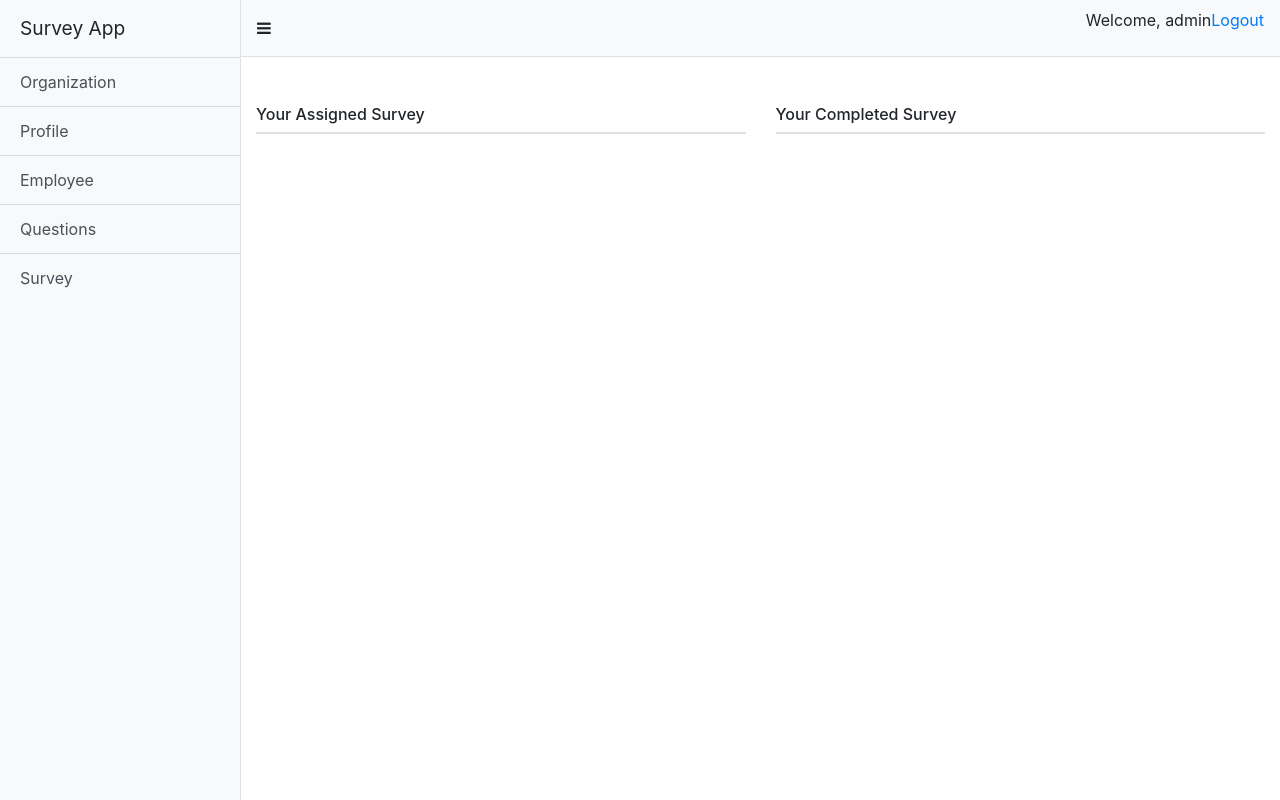
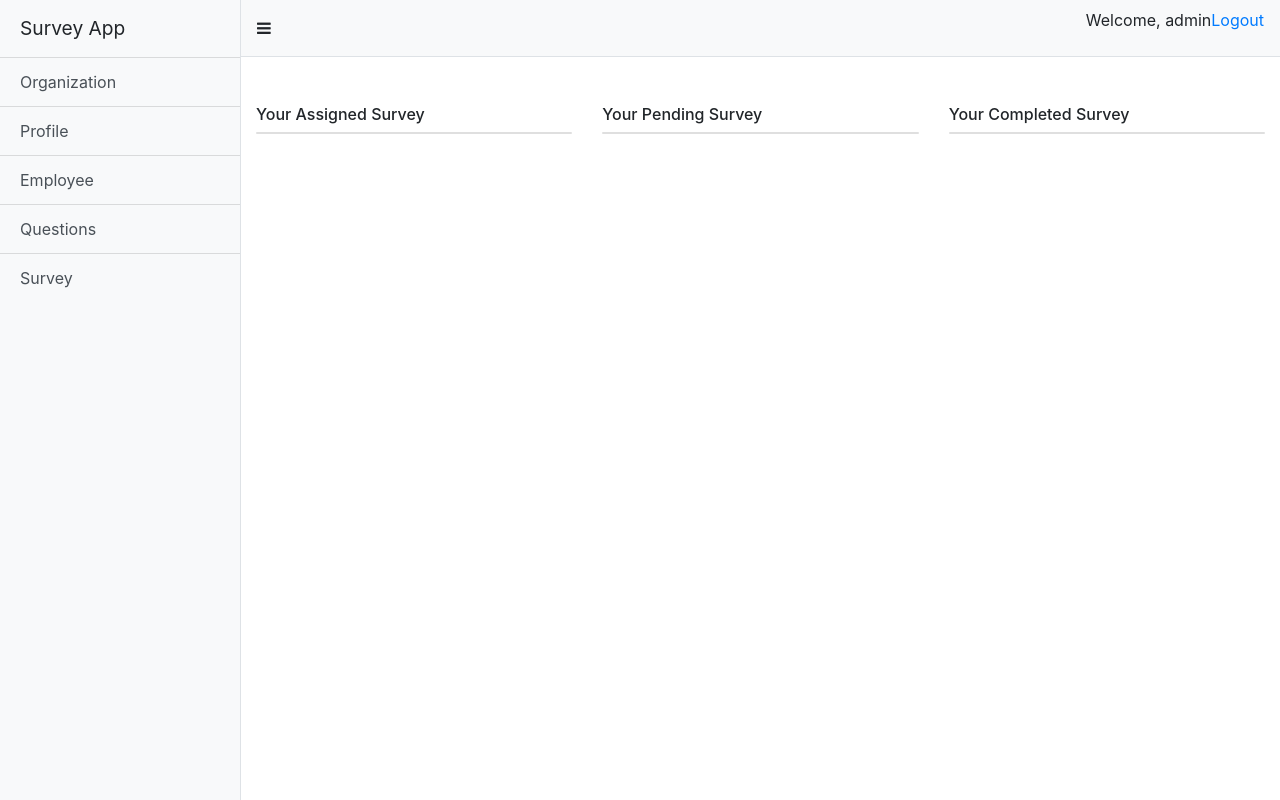
Before and after one commit to asatiratnesh/SurveyAssig, a Django app: page /surveyListEmployee in a window 1280 px wide. Run offline with Django 3.2, Linux system fonts and the light colour scheme; a user stored in the database is signed in; data that the repository does not hold is empty; some libraries are stand-ins or nearby versions.

Commit message:
resume survey code

```diff
--- a/SurveyApp/survey/models.py
+++ b/SurveyApp/survey/models.py
@@ -97,3 +97,6 @@ class Survey_Result(models.Model):
     answer_status = models.BooleanField()
     created_at = models.DateTimeField(auto_now_add=True)
     updated_at = models.DateTimeField(auto_now=True)
+
+    def __str__(self):
+        return self.answer
--- a/SurveyApp/survey/templates/survey/survey_assign.html
+++ b/SurveyApp/survey/templates/survey/survey_assign.html
@@ -1,7 +1,7 @@
 {% extends 'survey/base.html' %}
 
 {% block content %}
-    <h5>Questions List in Survey</h5>
+    <h5>Assign Survey to users</h5>
      <form class="form-horizontal" method="post" action="{% url 'saveAssignSurvey' %}">
           {% csrf_token %}
         <input type="hidden" value="{{survey_id}}" name="survey_id">
--- a/SurveyApp/survey/templates/survey/survey_employee.html
+++ b/SurveyApp/survey/templates/survey/survey_employee.html
@@ -3,7 +3,7 @@
 {% block content %}
     <br></br>
 <div class="row">
-    <div class="col-md-6">
+    <div class="col-md-4">
         <h6>Your Assigned Survey</h6>
         <div class="card">
             <ul class="list-group">
@@ -18,7 +18,22 @@
         </div>
     </div>
 
-    <div class="col-md-6">
+    <div class="col-md-4">
+        <h6>Your Pending Survey</h6>
+        <div class="card">
+            <ul class="list-group">
+                {% if survey_list_pending_empl %}
+                    {% for survey in survey_list_pending_empl %}
+                        <li class="list-group-item">
+                            <a href="{% url 'surveyQuestEmployee' survey.survey_id_id %}"> {{ survey.survey_id }}</a>
+                        </li>
+                    {% endfor %}
+                {% endif %}
+            </ul>
+        </div>
+    </div>
+
+    <div class="col-md-4">
         <h6>Your Completed Survey</h6>
         <div class="card">
             <ul class="list-group">
--- a/SurveyApp/survey/templatetags/cutom_tags.py
+++ b/SurveyApp/survey/templatetags/cutom_tags.py
@@ -5,3 +5,8 @@ register = template.Library()
 @register.filter
 def in_category(choices, question_id):
     return choices.filter(questions_id=question_id)
+
+
+@register.filter
+def in_result(choices, question_id):
+    return choices.filter(question_id=question_id)
--- a/SurveyApp/survey/views.py
+++ b/SurveyApp/survey/views.py
@@ -18,7 +18,7 @@ from django.core.mail import EmailMessage
 from . import models
 from django.core.paginator import Paginator
 
-@login_required
+@login_required(login_url='login')
 def index(request):
     return render(request, 'survey/index.html')
 
@@ -29,7 +29,7 @@ def index(request):
 #     template_name = 'survey/signup.html'
 
 @user_passes_test(lambda u: u.is_superuser)
-@login_required
+@login_required(login_url='login')
 def signup(request):
     if request.method == 'POST':
         form = SignupForm(request.POST)
@@ -68,7 +68,7 @@ def signup(request):
 
 
 @user_passes_test(lambda u: u.is_superuser)
-@login_required
+@login_required(login_url='login')
 def organization(request):
     if request.method == 'POST':
         organization = Organization()
@@ -80,7 +80,7 @@ def organization(request):
 
 
 @user_passes_test(lambda u: u.is_superuser)
-@login_required
+@login_required(login_url='login')
 def activate(request, uidb64, token):
     try:
         uid = force_text(urlsafe_base64_decode(uidb64))
@@ -126,7 +126,7 @@ def update_profile(request):
 
 
 # Questions curds
-@login_required
+@login_required(login_url='login')
 def questList(request):
     questions_list = Questions_library.objects.all()
     return render(request, 'survey/questions.html', {"questions_list": questions_list})
@@ -137,7 +137,7 @@ class AddQuest(ListView):
     model = models.Questions_library
     template_name = 'survey/add_questions.html'
 
-@login_required
+@login_required(login_url='login')
 def saveQuest(request):
     if request.method == 'POST':
         quest = Questions_library()
@@ -156,7 +156,7 @@ def saveQuest(request):
 
 
 @user_passes_test(lambda u: u.is_superuser)
-@login_required
+@login_required(login_url='login')
 def deleteQuestion(request, quest_id):
     print(id)
     questions_library = get_object_or_404(Questions_library, pk=quest_id)
@@ -165,20 +165,20 @@ def deleteQuestion(request, quest_id):
 
 
 # Survey curd
-@login_required
+@login_required(login_url='login')
 def surveyList(request):
     survey_list = Survey.objects.all()
     return render(request, 'survey/survey.html', {"survey_list": survey_list})
 
 
 @user_passes_test(lambda u: u.is_superuser)
-@login_required
+@login_required(login_url='login')
 def addSurvey(request):
     questions_list = Questions_library.objects.all()
     return render(request, 'survey/add_survey.html', {"questions_list": questions_list})
 
 
-@login_required
+@login_required(login_url='login')
 def surveyQuest(request, survey_id):
     survey_questions_list = Survey_QuesMap.objects.filter(survey_id=survey_id)
     survey_employee_list = SurveyEmployeeMap.objects.filter(survey_id=survey_id)
@@ -187,7 +187,7 @@ def surveyQuest(request, survey_id):
 
 
 @user_passes_test(lambda u: u.is_superuser)
-@login_required
+@login_required(login_url='login')
 def saveSurvey(request):
     if request.method == 'POST':
         surveyObj = Survey()
@@ -204,7 +204,7 @@ def saveSurvey(request):
 
 
 @user_passes_test(lambda u: u.is_superuser)
-@login_required
+@login_required(login_url='login')
 def deleteSurvey(request, survey_id):
     print(id)
     surveyObj = get_object_or_404(Survey, pk=survey_id)
@@ -213,7 +213,7 @@ def deleteSurvey(request, survey_id):
 
 
 @user_passes_test(lambda u: u.is_superuser)
-@login_required
+@login_required(login_url='login')
 def assignSurvey(request, survey_id):
     user_list = User.objects.filter(is_superuser=False)
     print(len(user_list))
@@ -225,30 +225,56 @@ def assignSurvey(request, survey_id):
 def saveAssignSurvey(request):
     if request.POST['emp_id']:
         for employee_id in request.POST.getlist('emp_id'):
-            surveyEmployeeMapObj = SurveyEmployeeMap()
-            surveyEmployeeMapObj.survey_id = get_object_or_404(Survey, pk=request.POST['survey_id'])
-            surveyEmployeeMapObj.empl_id = get_object_or_404(User, pk=employee_id)
-            surveyEmployeeMapObj.save()
+            surveyEmployee = SurveyEmployeeMap.objects.filter(survey_id=request.POST['survey_id'],
+                                                           empl_id=employee_id)
+            if not surveyEmployee:
+                surveyEmployeeMapObj = SurveyEmployeeMap()
+                surveyEmployeeMapObj.survey_id = get_object_or_404(Survey, pk=request.POST['survey_id'])
+                surveyEmployeeMapObj.empl_id = get_object_or_404(User, pk=employee_id)
+                surveyEmployeeMapObj.save()
+                userObj = get_object_or_404(User, pk=employee_id)
+                to_email = userObj.email
+                try:
+                    print("sed")
+                    email_body = "Hi, \n Your Survey Link\n"+request.build_absolute_uri('/')[:-1].strip("/")+"/"+request.POST['survey_id']+"/surveyQuestEmployee/"
+                    email = EmailMessage(
+                        'Survey Assign', email_body, to=[to_email]
+                    )
+                    email.send()
+                except:
+                    print("Email error")
+                finally:
+                    return redirect('surveyList')
 
     return redirect('surveyList')
 
 
 # Employee
-@login_required
+@login_required(login_url='login')
 def surveyListEmployee(request):
     survey_list_empl = SurveyEmployeeMap.objects.filter(empl_id=request.user.id)
     survey_list_assign_empl = list()
+    survey_list_pending_empl = list()
     survey_list_complete_empl = list()
     for survey in survey_list_empl:
-        if Survey_Result.objects.filter(survey=survey.survey_id_id, empl=User.objects.get(id=request.user.id)):
-            survey_list_complete_empl.append(survey)
+        survey_item = Survey_Result.objects.filter(survey=survey.survey_id_id,
+                                                   empl=User.objects.get(id=request.user.id)).count()
+        if survey_item:
+            if Survey_Result.objects.filter(survey=survey.survey_id_id,
+                                                   empl=User.objects.get(id=request.user.id),
+                                            answer_status=True).count():
+                survey_list_complete_empl.append(survey)
+            else:
+                survey_list_pending_empl.append(survey)
         else:
             survey_list_assign_empl.append(survey)
 
     return render(request, 'survey/survey_employee.html', {"survey_list_assign_empl": survey_list_assign_empl,
-                                                           "survey_list_complete_empl": survey_list_complete_empl})
+                                                           "survey_list_complete_empl": survey_list_complete_empl,
+                                                           "survey_list_pending_empl":survey_list_pending_empl})
 
-@login_required
+
+@login_required(login_url='login')
 def surveyQuestEmployee(request, survey_id):
     question_ids = list()
     survey_questions_list = Survey_QuesMap.objects.filter(survey_id=survey_id)
@@ -257,33 +283,41 @@ def surveyQuestEmployee(request, survey_id):
 
     choices = ques_choices.objects.filter(questions_id__in=question_ids)
 
-    paginator = Paginator(survey_questions_list, 3)
-    page = request.GET.get('page')
-    survey_questions = paginator.get_page(page)
+    answer_list = Survey_Result.objects.filter(question_id__in=question_ids, survey_id=survey_id, empl_id=User.objects.get(id=request.user.id))
+    print(answer_list)
+    # paginator = Paginator(survey_questions_list, 3)
+    # page = request.GET.get('page')
+    # survey_questions = paginator.get_page(page)
 
     return render(request, 'survey/survey_questions_list_empl.html', {"survey_id": survey_id,
-                                    "survey_questions_list": survey_questions, 'choices': choices})
+                                    "survey_questions_list": survey_questions_list, 'choices': choices,
+                                    "answer_list": answer_list})
 
-@login_required
+
+@login_required(login_url='login')
 def saveSurveyAnswers(request, survey_id):
     for name in request.POST:
-        if name != "csrfmiddlewaretoken":
+        if name != "csrfmiddlewaretoken" and name != "save":
             isRecord = Survey_Result.objects.filter(survey=Survey.objects.get(id=survey_id),
                                                     empl=User.objects.get(id=request.user.id),
                                                     question=Questions_library.objects.get(id=name))
             if not isRecord:
-                surveyResultObj = Survey_Result()
-                surveyResultObj.survey = Survey.objects.get(id=survey_id)
-                surveyResultObj.empl = User.objects.get(id=request.user.id)
-                surveyResultObj.question = Questions_library.objects.get(id=name)
-                surveyResultObj.answer = request.POST[name]
-                surveyResultObj.answer_status = False
-                surveyResultObj.save()
+                if request.POST[name]:
+                    surveyResultObj = Survey_Result()
+                    surveyResultObj.survey = Survey.objects.get(id=survey_id)
+                    surveyResultObj.empl = User.objects.get(id=request.user.id)
+                    surveyResultObj.question = Questions_library.objects.get(id=name)
+                    surveyResultObj.answer = request.POST[name]
+                    if request.POST["save"] == "finish":
+                        surveyResultObj.answer_status = True
+                    else:
+                        surveyResultObj.answer_status = False
+                    surveyResultObj.save()
 
     return redirect('surveyListEmployee')
 
 
-@login_required
+@login_required(login_url='login')
 def surveyQuestResultEmployee(request, survey_id):
     survey_result_quest = Survey_Result.objects.filter(survey=survey_id, empl=User.objects.get(id=request.user.id))
     paginator = Paginator(survey_result_quest, 5)
```
Also changed, not shown: SurveyApp/survey/templates/survey/survey_questions_list_empl.html (+15 -24 lines), SurveyApp/__init__.py (added).
